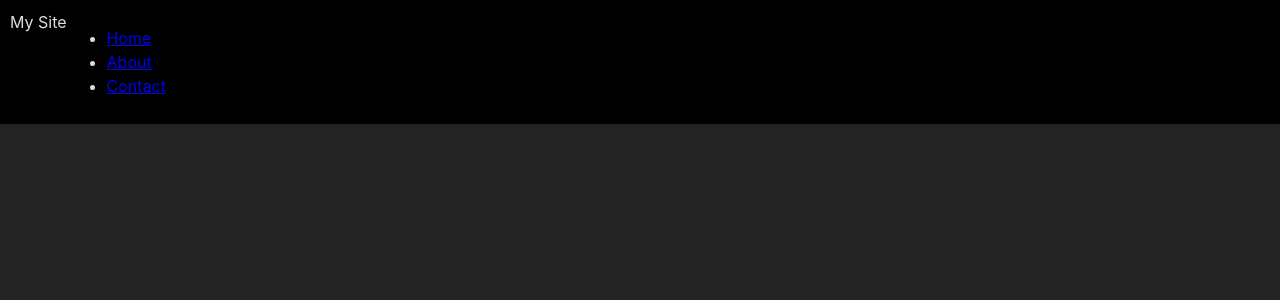
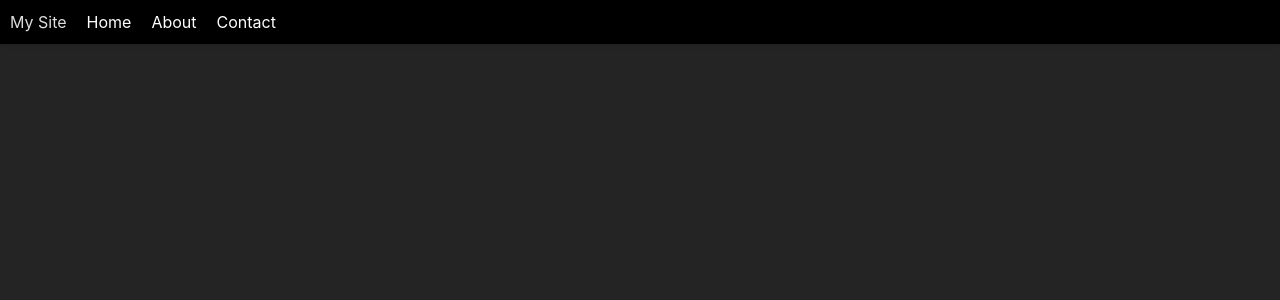
Before and after one commit to leofab/chess-vue-mongo-springboot, a Vue app: page / in a window 1280 px wide. Shown: the top 300 px of the page. Built offline with nearby package versions, Linux system fonts and the light colour scheme.

Commit message:
topbar refact

```diff
--- a/index.html
+++ b/index.html
@@ -4,7 +4,7 @@
     <meta charset="UTF-8" />
     <link rel="icon" type="image/svg+xml" href="/vite.svg" />
     <meta name="viewport" content="width=device-width, initial-scale=1.0" />
-    <title>Vite + Vue + TS</title>
+    <title>Chess VMSP</title>
   </head>
   <body>
     <div id="app"></div>
--- a/src/components/Topbar.vue
+++ b/src/components/Topbar.vue
@@ -12,6 +12,7 @@
   </template>
 
   <style scoped>
+
 .topbar {
   position: fixed;
   top: 0;
@@ -21,8 +22,6 @@
   box-shadow: 0 2px 4px rgba(0, 0, 0, 0.1);
   padding: 10px;
   display: flex;
-  justify-content: flex-start;
-  align-items: start;
 }
 
 .topbar_logo a {
@@ -36,6 +35,24 @@
   width: 2em;
   color: #555;
   display: flex;
-  align-items: flex-start;
+  align-items: center;
+  justify-content: flex-start;
+  flex: 1;
+}
+.topbar__nav ul {
+  list-style: none;
+  margin: 0;
+  padding: 0;
+  display: flex;
+}
+
+.topbar__nav li {
+  margin-left: 20px;
+}
+
+.topbar__nav a {
+  color: #fff;
+  text-decoration: none;
+  font-size: 16px;
 }
 </style>
--- a/src/style.css
+++ b/src/style.css
@@ -13,3 +13,10 @@
   -moz-osx-font-smoothing: grayscale;
   -webkit-text-size-adjust: 100%;
 }
+
+ul{
+  list-style-type: none;
+}
+a{
+  text-decoration: none;
+}
```
